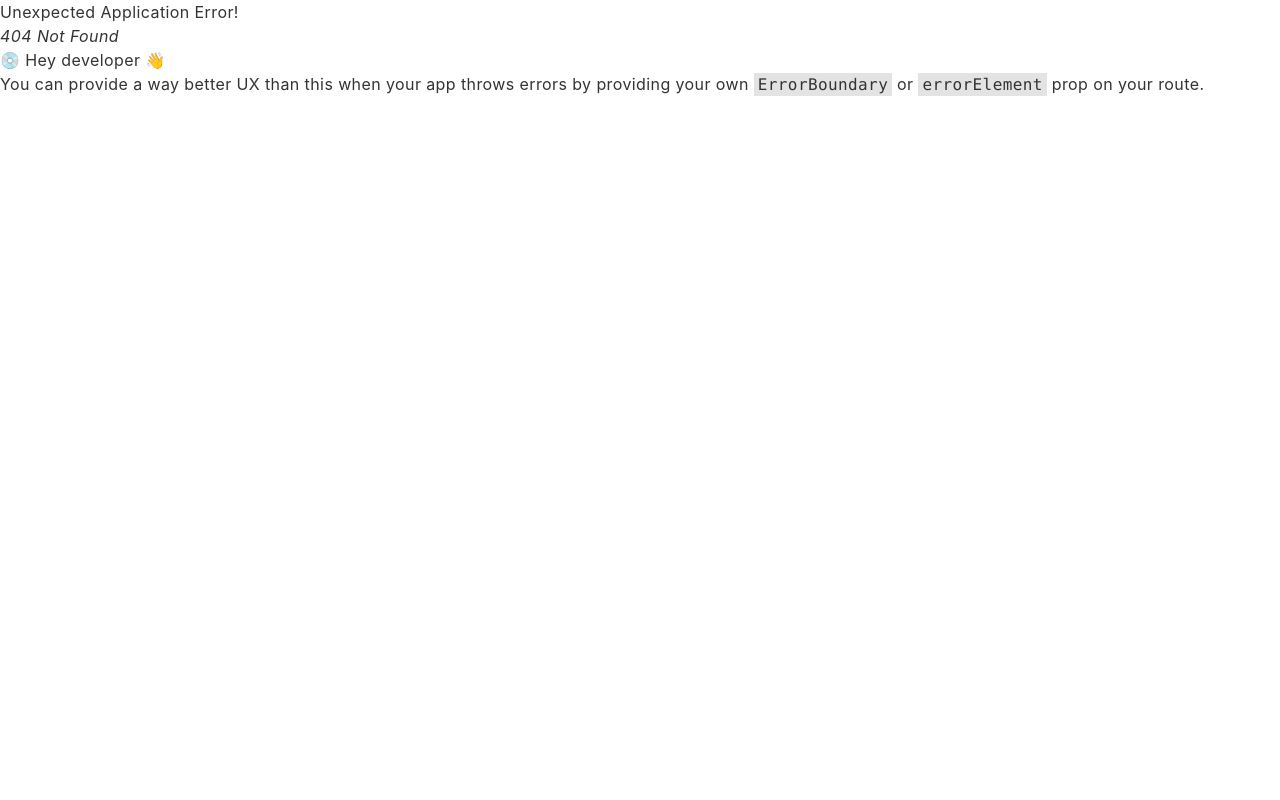
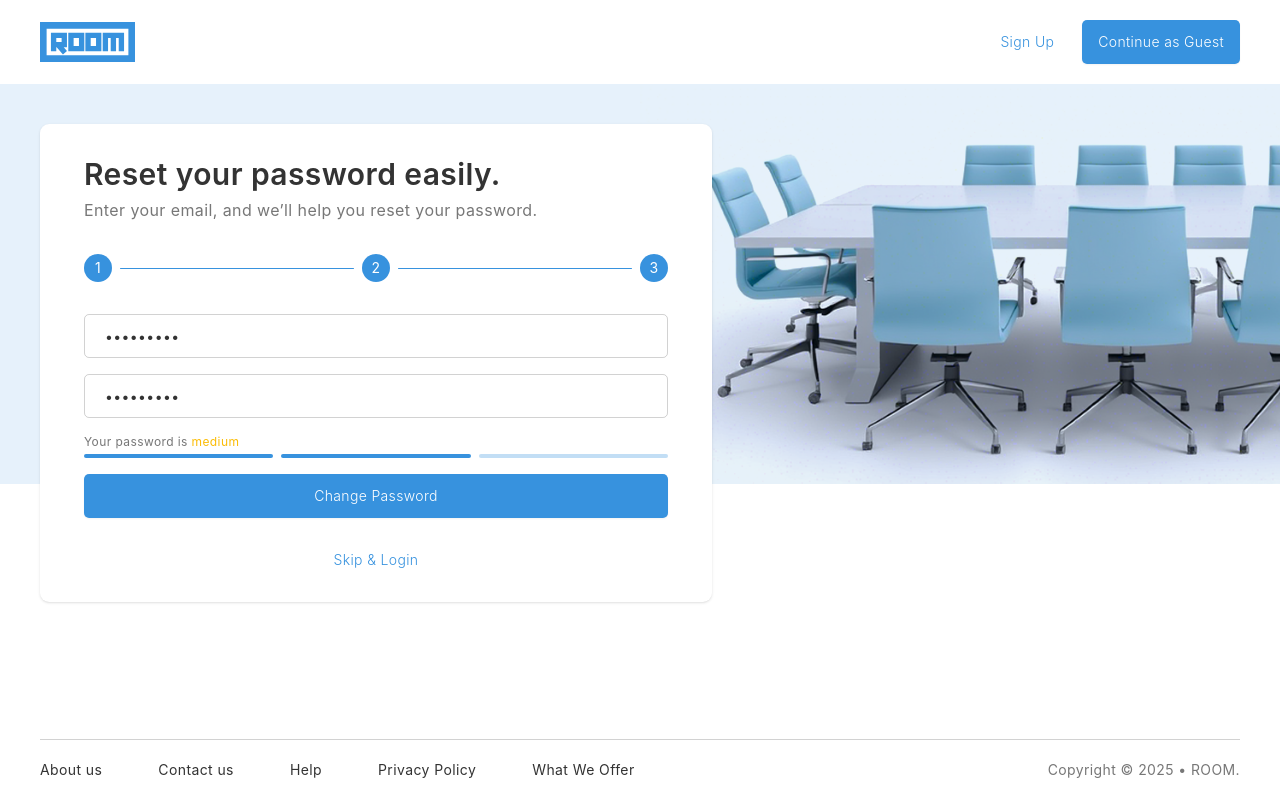
Before and after one commit to djalilmsk/room-reservation, a React (Vite) app: page /auth/login/forget-password/change-password in a window 1280 px wide. Before the commit this address had no page. Built offline with nearby package versions, Linux system fonts and the light colour scheme.

Commit message:
forget password form fix

```diff
--- a/src/App.jsx
+++ b/src/App.jsx
@@ -9,6 +9,9 @@ import { FirstContent } from "./components/auth/forms/signup-form";
 import { SecondContent } from "./components/auth/forms/password-form";
 import { ThirdContent } from "./components/auth/forms/image-form";
 import { FourthContent } from "./components/auth/forms/extra-data-form";
+import { EmailForm } from "./components/auth/forms/email-form";
+import { OTPForm } from "./components/auth/forms/OTP-form";
+import { ChangePassword } from "./components/auth/forms/change-password";
 
 const router = createBrowserRouter([
   {
@@ -64,6 +67,23 @@ const router = createBrowserRouter([
         path: "/auth/login/forget-password",
         element: <ForgetPassword />,
         // errorElement: <ErrorElement />,
+        children: [
+          {
+            index: true,
+            element: <EmailForm />,
+            // errorElement: <ErrorElement />,
+          },
+          {
+            path: "/auth/login/forget-password/OTP-confirmation",
+            element: <OTPForm />,
+            // errorElement: <ErrorElement />,
+          },
+          {
+            path: "/auth/login/forget-password/change-password",
+            element: <ChangePassword />,
+            // errorElement: <ErrorElement />,
+          },
+        ],
       },
     ],
   },
--- a/src/components/auth/forms/OTP-form.jsx
+++ b/src/components/auth/forms/OTP-form.jsx
@@ -12,11 +12,43 @@ import {
   InputOTPGroup,
   InputOTPSlot,
 } from "@/components/ui/input-otp";
+import { formSchema } from "@/utils/forms/forget-password-schema";
+import { useForm } from "react-hook-form";
+import { zodResolver } from "@hookform/resolvers/zod";
+import { Button } from "@/components/ui/button";
+import { useNavigate } from "react-router-dom";
 
-export function OTPForm({ form }) {
+const otpSchema = formSchema.pick({
+  OTP: true,
+});
+
+export function OTPForm() {
+  const navigate = useNavigate()
+  const form = useForm({
+    resolver: zodResolver(otpSchema),
+    defaultValues: {
+      OTP: "",
+    },
+  });
+
+  const isSubmitting = form.formState.isSubmitting;
+  const buttonLabel = { true: "Processing...", false: "Next" }[isSubmitting];
+
+  const onSubmit = (data) => {
+    console.log("Form submitted with data:", data);
+    navigate("/auth/login/forget-password/change-password");
+  };
+
+  const onError = (errors) => {
+    console.error("Form errors:", errors);
+  };
+
   return (
     <Form {...form}>
-      <div className="space-y-4">
+      <form
+        className="space-y-4"
+        onSubmit={form.handleSubmit(onSubmit, onError)}
+      >
         <FormField
           control={form.control}
           name="OTP"
@@ -56,11 +88,14 @@ export function OTPForm({ form }) {
                   </InputOTPGroup>
                 </InputOTP>
               </FormControl>
-              <FormMessage className={'text-center'} />
+              <FormMessage className={"text-center"} />
             </FormItem>
           )}
         />
-      </div>
+        <Button className="w-full" type="submit" disabled={isSubmitting}>
+          {buttonLabel}
+        </Button>
+      </form>
     </Form>
   );
 }
--- a/src/components/auth/forms/change-password.jsx
+++ b/src/components/auth/forms/change-password.jsx
@@ -8,9 +8,46 @@ import {
 } from "@/components/ui/form";
 import { Input } from "@/components/ui/input";
 import { useEffect, useState } from "react";
+import { useForm } from "react-hook-form";
+import { formSchema } from "@/utils/forms/forget-password-schema";
+import { Button } from "@/components/ui/button";
+import { zodResolver } from "@hookform/resolvers/zod";
+import { useNavigate } from "react-router-dom";
 
-export function ChangePassword({ form, label = null }) {
+const passwordSchema = formSchema
+  .pick({
+    password: true,
+    confirmPassword: true,
+  })
+  .refine((data) => data.password === data.confirmPassword, {
+    path: ["confirmPassword"],
+    message: "Passwords do not match",
+  });
+
+export function ChangePassword({ label = null }) {
+  const navigate = useNavigate()
   const [passwordStrength, setPasswordStrength] = useState("weak");
+
+  const form = useForm({
+    resolver: zodResolver(passwordSchema),
+    defaultValues: {
+      password: "djalilmsk",
+      confirmPassword: "djalilmsk",
+    },
+  });
+
+  const isSubmitting = form.formState.isSubmitting;
+  const buttonLabel = { true: "Processing...", false: "Change Password" }[
+    isSubmitting
+  ];
+
+  const onSubmit = (data) => {
+    console.log("Form submitted with data:", data);
+  };
+
+  const onError = (errors) => {
+    console.error("Form errors:", errors);
+  };
 
   const handleChange = (value) => {
     let strength;
@@ -38,7 +75,10 @@ export function ChangePassword({ form, label = null }) {
 
   return (
     <Form {...form}>
-      <div className="space-y-4">
+      <form
+        className="space-y-4"
+        onSubmit={form.handleSubmit(onSubmit, onError)}
+      >
         <FormField
           control={form.control}
           name="password"
@@ -75,7 +115,7 @@ export function ChangePassword({ form, label = null }) {
             </FormItem>
           )}
         />
-        <div className="items-top -mb-1 flex flex-col gap-1">
+        <div className="items-top flex flex-col gap-1">
           <p className="text-secondary-foreground text-xs">
             Your password is{" "}
             <span
@@ -104,7 +144,10 @@ export function ChangePassword({ form, label = null }) {
             ></span>
           </div>
         </div>
-      </div>
+        <Button className="w-full" type="submit" disabled={isSubmitting}>
+          {buttonLabel}
+        </Button>
+      </form>
     </Form>
   );
 }
--- a/src/components/auth/forms/email-form.jsx
+++ b/src/components/auth/forms/email-form.jsx
@@ -7,21 +7,49 @@ import {
   FormMessage,
 } from "@/components/ui/form";
 import { Input } from "@/components/ui/input";
+import { formSchema } from "@/utils/forms/forget-password-schema";
+import { useForm } from "react-hook-form";
+import { zodResolver } from "@hookform/resolvers/zod";
+import { Button } from "@/components/ui/button";
+import { useNavigate } from "react-router-dom";
 
-export function EmailForm({ form, label = null }) {
+const emailSchema = formSchema.pick({
+  email: true,
+});
+
+export function EmailForm({ label = null }) {
+  const navigate = useNavigate();
+  const form = useForm({
+    resolver: zodResolver(emailSchema),
+    defaultValues: {
+      email: "djalil.meskali@gmail.com",
+    },
+  });
+
+  const isSubmitting = form.formState.isSubmitting;
+  const buttonLabel = { true: "Processing...", false: "Next" }[isSubmitting];
+
+  const onSubmit = (data) => {
+    console.log("Form submitted with data:", data);
+    navigate("/auth/login/forget-password/OTP-confirmation");
+  };
+
+  const onError = (errors) => {
+    console.error("Form errors:", errors);
+  };
+
   return (
     <Form {...form}>
-      <div className="space-y-4">
+      <form
+        className="space-y-4"
+        onSubmit={form.handleSubmit(onSubmit, onError)}
+      >
         <FormField
           control={form.control}
           name="email"
           render={({ field }) => (
             <FormItem>
-              {label && (
-                <FormLabel>
-                  {label}
-                </FormLabel>
-              )}
+              {label && <FormLabel>{label}</FormLabel>}
               <FormControl>
                 <Input
                   type="email"
@@ -34,7 +62,10 @@ export function EmailForm({ form, label = null }) {
             </FormItem>
           )}
         />
-      </div>
+        <Button className="w-full" type="submit" disabled={isSubmitting}>
+          {buttonLabel}
+        </Button>
+      </form>
     </Form>
   );
 }
--- a/src/components/auth/forms/extra-data-form.jsx
+++ b/src/components/auth/forms/extra-data-form.jsx
@@ -114,8 +114,7 @@ export function FourthContent() {
   };
 
   const onError = (errors) => {
-    if (errors.image.message === "")
-      navigate("/auth/signup/extra-data");
+    console.error("Form errors:", errors);
   };
 
   return (
--- a/src/components/auth/forms/password-form.jsx
+++ b/src/components/auth/forms/password-form.jsx
@@ -14,18 +14,23 @@ import { formSchema } from "@/utils/forms/signup-schema";
 import { Button } from "@/components/ui/button";
 import { useNavigate } from "react-router-dom";
 
-const passwordSchema = formSchema.pick({
-  password: true,
-  confirmPassword: true,
-});
+const passwordSchema = formSchema
+  .pick({
+    password: true,
+    confirmPassword: true,
+  })
+  .refine((data) => data.password === data.confirmPassword, {
+    path: ["confirmPassword"],
+    message: "Passwords do not match",
+  });
 
 export function SecondContent({ label = null }) {
   const navigate = useNavigate();
   const form = useForm({
     resolver: zodResolver(passwordSchema),
     defaultValues: {
-      password: "123456789",
-      confirmPassword: "123456789",
+      password: "",
+      confirmPassword: "",
     },
   });
 
@@ -66,7 +71,10 @@ export function SecondContent({ label = null }) {
 
   return (
     <Form {...form}>
-      <form onSubmit={form.handleSubmit(onSubmit, onError)} className="space-y-4">
+      <form
+        onSubmit={form.handleSubmit(onSubmit, onError)}
+        className="space-y-4"
+      >
         <FormField
           control={form.control}
           name="password"
@@ -79,6 +87,10 @@ export function SecondContent({ label = null }) {
                   placeholder="Password"
                   className="w-full"
                   {...field}
+                  onChange={(e) => {
+                    field.onChange(e);
+                    handleChange(e.target.value);
+                  }}
                 />
               </FormControl>
               <FormMessage />
@@ -98,8 +110,7 @@ export function SecondContent({ label = null }) {
                   {...field}
                 />
               </FormControl>
-              <FormMessage />{" "}
-              {/* This will show the "Passwords don't match" error */}
+              <FormMessage />
             </FormItem>
           )}
         />
@@ -132,8 +143,8 @@ export function SecondContent({ label = null }) {
             ></span>
           </div>
         </div>
-        <Button className="w-full" type="submit" disabled={form.formState.isSubmitting}>
-          {form.formState.isSubmitting ? "Processing..." : "Next"}
+        <Button className="w-full" type="submit">
+          Next
         </Button>
       </form>
     </Form>
--- a/src/pages/auth/ForgetPassword.jsx
+++ b/src/pages/auth/ForgetPassword.jsx
@@ -3,22 +3,20 @@ import Body from "./Body";
 import { useForm } from "react-hook-form";
 import { zodResolver } from "@hookform/resolvers/zod";
 import CardFooter from "./CardFooter";
-import { useState } from "react";
+import { useEffect, useState } from "react";
 import { formSchema } from "@/utils/forms/forget-password-schema";
-import { SecondContent } from "@/components/auth/forms/password-form";
 import { ProgressState } from "@/components/ui/progress-state";
 import { EmailForm } from "@/components/auth/forms/email-form";
 import { OTPForm } from "@/components/auth/forms/OTP-form";
 import { ChangePassword } from "@/components/auth/forms/change-password";
+import { Outlet, useLocation } from "react-router-dom";
 
 const cardFooter = [
   {
-    buttonLabel: "Next",
     separator: true,
     footer: { display: true, content: <CardFooter /> },
   },
   {
-    buttonLabel: "Next",
     separator: false,
     footer: {
       display: true,
@@ -34,7 +32,6 @@ const cardFooter = [
     },
   },
   {
-    buttonLabel: "Change Password",
     separator: false,
     footer: {
       display: true,
@@ -49,74 +46,44 @@ const cardFooter = [
   },
 ];
 
+const steps = [
+  "/auth/login/forget-password",
+  "/auth/login/forget-password/OTP-confirmation",
+  "/auth/login/forget-password/change-password",
+];
+
 function ForgetPassword() {
   const [contentCounter, setContentCounter] = useState(0);
+  const location = useLocation();
 
-  const form = useForm({
-    resolver: zodResolver(formSchema),
-    defaultValues: {
-      email: "djalil.meskali@gmail.com",
-      OTP: "123456",
-      password: "djalilmsk123",
-      confirmPassword: "djalilmsk123",
-    },
-  });
+  useEffect(() => {
+    const currentStepIndex = steps.indexOf(location.pathname);
 
-  const content = [
-    <EmailForm label={"Enter Your Email Address"} form={form} />,
-    <OTPForm form={form} />,
-    <ChangePassword label={"Enter Your New Password"} form={form} />,
-  ];
-
-  const handleNext = async () => {
-    const fieldsToValidate = {
-      0: ["email"],
-      1: ["OTP"],
-      2: ["password", "confirmPassword"],
-    }[contentCounter];
-    if (contentCounter === 0) fieldsToValidate.push("email");
-    if (contentCounter === 1) fieldsToValidate.push("OTP");
-    if (contentCounter === 2)
-      fieldsToValidate.push("password", "confirmPassword");
-
-    const isValid = await form.trigger(fieldsToValidate);
-    if (isValid && contentCounter < content.length - 1) {
-      setContentCounter(contentCounter + 1);
+    if (currentStepIndex !== -1) {
+      setContentCounter(currentStepIndex);
     }
-  };
-
-  const onSubmit = (data) => {
-    console.log("Form submitted successfully:", data);
-  };
+  }, [location.pathname]);
 
   const { title, description } = {
     title: "Reset your password easily.",
     description: "Enter your email, and we’ll help you reset your password.",
   };
 
-  const { buttonLabel, separator, footer } = cardFooter[contentCounter];
+  const { separator, footer } = cardFooter[contentCounter];
 
   return (
-    <form onSubmit={form.handleSubmit(onSubmit)}>
     <Body
       title={title}
       description={description}
       separator={separator}
       footer={footer}
+      effect={contentCounter}
       beforeContent={
-          <ProgressState max={content.length} value={contentCounter} />
+        <ProgressState max={steps.length} value={contentCounter} />
       }
     >
-        {content[contentCounter]}
-        <Button
-          className="w-full"
-          onClick={contentCounter < content.length - 1 ? handleNext : undefined}
-          type={"submit"}
-        >
-          {buttonLabel}
-        </Button>
+      <Outlet />
     </Body>
-    </form>
   );
 }
 
--- a/src/pages/auth/LogIn.jsx
+++ b/src/pages/auth/LogIn.jsx
@@ -5,6 +5,14 @@ import { zodResolver } from "@hookform/resolvers/zod";
 import CardFooter from "./CardFooter";
 import { LoginForm } from "@/components/auth/forms/login-form";
 import { formSchema } from "@/utils/forms/login-schema";
+
+const { buttonLabel, title, description, separator, footer } = {
+  buttonLabel: "Log In",
+  title: "Log in to manage your reservations!",
+  description: "Smart reservations for modern workspaces.",
+  separator: true,
+  footer: { display: true, content: <CardFooter /> },
+};
 
 function LogIn() {
   const form = useForm({
@@ -16,34 +24,28 @@ function LogIn() {
     },
   });
 
-  const content = <LoginForm form={form} />;
-
-  const handleNext = async () => {};
-
   const onSubmit = (data) => {
     console.log("Form submitted successfully:", data);
   };
 
-  const { buttonLabel, title, description, separator, footer } = {
-    buttonLabel: "Log In",
-    title: "Log in to manage your reservations!",
-    description: "Smart reservations for modern workspaces.",
-    separator: true,
-    footer: { display: true, content: <CardFooter /> },
+  const onError = (errors) => {
+    console.error("Form errors:", errors);
   };
 
   return (
+    <form onSubmit={form.handleSubmit(onSubmit, onError)}>
       <Body
         title={title}
         description={description}
         separator={separator}
         footer={footer}
       >
-      {content}
-      <Button className="w-full" onClick={handleNext}>
+        <LoginForm form={form} />
+        <Button className="w-full" type="submit">
           {buttonLabel}
         </Button>
       </Body>
+    </form>
   );
 }
 
--- a/src/pages/auth/sup.jsx
+++ /dev/null
@@ -1,119 +0,0 @@
-import { useState } from "react";
-import { useForm } from "react-hook-form";
-import { Button } from "@/components/ui/button";
-import Body from "./Body";
-import { FirstContent } from "@/components/auth/forms/signup-form";
-import { SecondContent } from "@/components/auth/forms/password-form";
-import { ThirdContent } from "@/components/auth/forms/image-form";
-import { FourthContent } from "@/components/auth/forms/extra-data-form";
-import { zodResolver } from "@hookform/resolvers/zod";
-import CardFooter from "./CardFooter";
-import { formSchema } from "@/utils/forms/signup-schema";
-
-const stepConfig = [
-  {
-    buttonLabel: "Sign Up",
-    title: "Create an account to get started!",
-    description: "Smart reservations for modern workspaces.",
-    separator: true,
-    footer: { display: true, content: <CardFooter /> },
-  },
-  {
-    buttonLabel: "Next",
-    title: "Create an account to get started!",
-    description: "Smart reservations for modern workspaces.",
-    separator: true,
-    footer: { display: true, content: <CardFooter /> },
-  },
-  {
-    buttonLabel: "Next",
-    title: "Create an account to get started!",
-    description: "Smart reservations for modern workspaces.",
-    separator: true,
-    footer: { display: true, content: <CardFooter /> },
-  },
-  {
-    buttonLabel: "Create Account",
-    title: "Tell us more about you.",
-    description: "Smart reservations for modern workspaces.",
-    separator: false,
-    footer: { display: false, content: <CardFooter /> },
-  },
-];
-
-function SignUp() {
-  const [contentCounter, setContentCounter] = useState(0);
-
-  const form = useForm({
-    resolver: zodResolver(formSchema),
-    defaultValues: {
-      firstName: "djalil",
-      lastName: "msk",
-      email: "djalil.meskali@gmail.com",
-      agreedToTerms: true,
-      password: "123456789",
-      confirmPassword: "123456789",
-      image: null,
-      userType: "Student",
-      referralSource: "Online Ads",
-    },
-  });
-
-  const content = [
-    <FirstContent form={form} />,
-    <SecondContent form={form} />,
-    <ThirdContent form={form} />,
-    <FourthContent form={form} />,
-  ];
-
-  const handleNext = async () => {
-    const fieldsToValidate = {
-      0: ["firstName", "lastName", "email", "agreedToTerms"],
-      1: ["password", "confirmPassword"],
-      2: [], // Ensure this is intentional
-      3: ["userType", "referralSource"],
-    }[contentCounter];
-
-    const isValid = await form.trigger(fieldsToValidate);
-
-    if (isValid) {
-      if (contentCounter < content.length - 1) {
-        setContentCounter((prev) => prev + 1);
-      } else {
-        form.handleSubmit(onSubmit)();
-      }
-    } else {
-      console.log("Validation failed:", form.formState.errors);
-    }
-  };
-
-  const onSubmit = (data) => {
-    console.log("Form submitted successfully:", data);
-  };
-
-  const { buttonLabel, title, description, separator, footer } =
-    stepConfig[contentCounter];
-
-  return (
-    <form onSubmit={form.handleSubmit(onSubmit)}>
-      <Body
-        title={title}
-        description={description}
-        separator={separator}
-        footer={footer}
-        effect={contentCounter}
-      >
-        {content[contentCounter]}
-        <Button
-          className="w-full"
-          type={contentCounter === content.length - 1 ? "submit" : "button"}
-          onClick={handleNext}
-        >
-          {buttonLabel}
-        </Button>
-      </Body>
-    </form>
-  );
-}
-
-export default SignUp;
--- a/src/utils/forms/forget-password-schema.js
+++ b/src/utils/forms/forget-password-schema.js
@@ -1,7 +1,6 @@
 import { z } from "zod";
 
-export const formSchema = z
-  .object({
+export const formSchema = z.object({
   email: z
     .string()
     .trim()
@@ -25,8 +24,4 @@ export const formSchema = z
     .string()
     .min(1, { message: "Password confirmation is required" })
     .max(128),
-  })
-  .refine((data) => data.password === data.confirmPassword, {
-    message: "Passwords don't match",
-    path: ["confirmPassword"],
 });
```
Also changed, not shown: src/pages/auth/SignUp.jsx (+1 -9 lines). Lines whose indentation alone changed are shown as unchanged.
